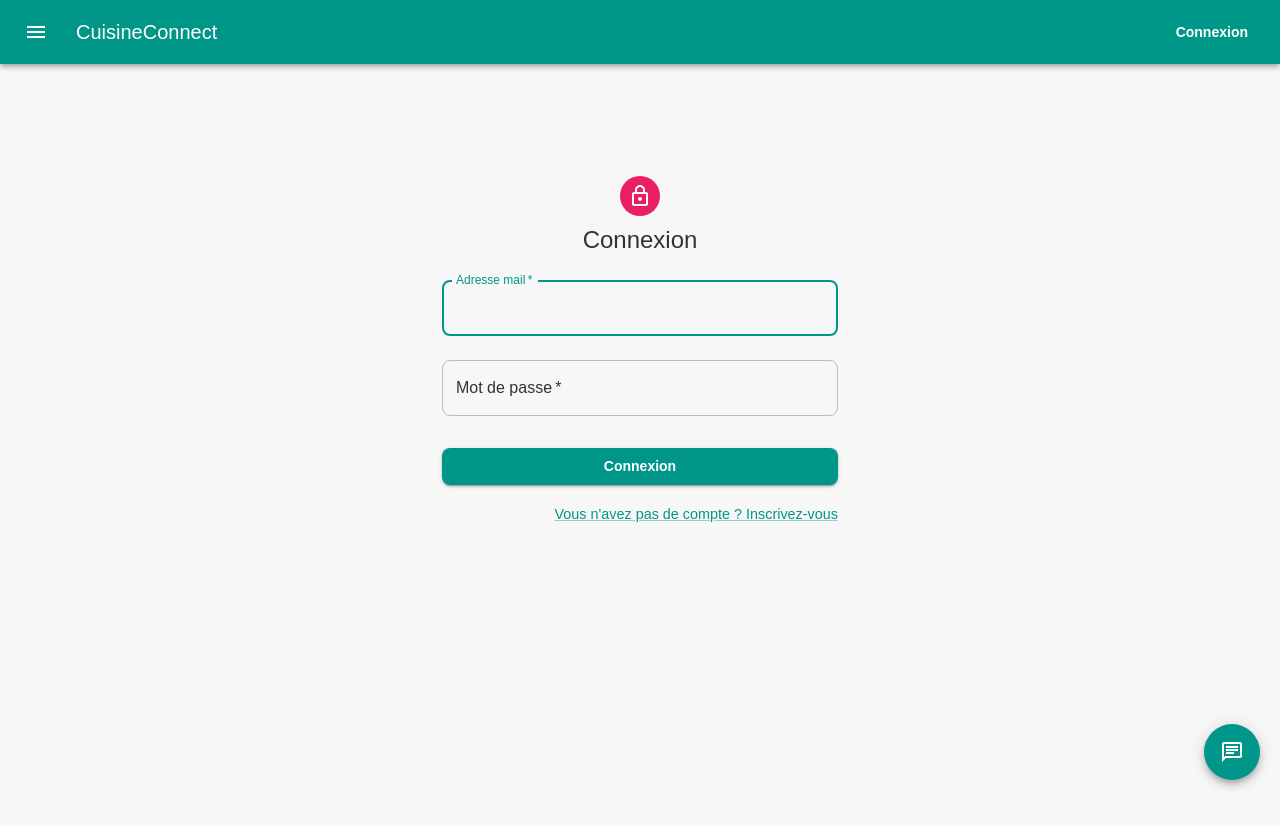
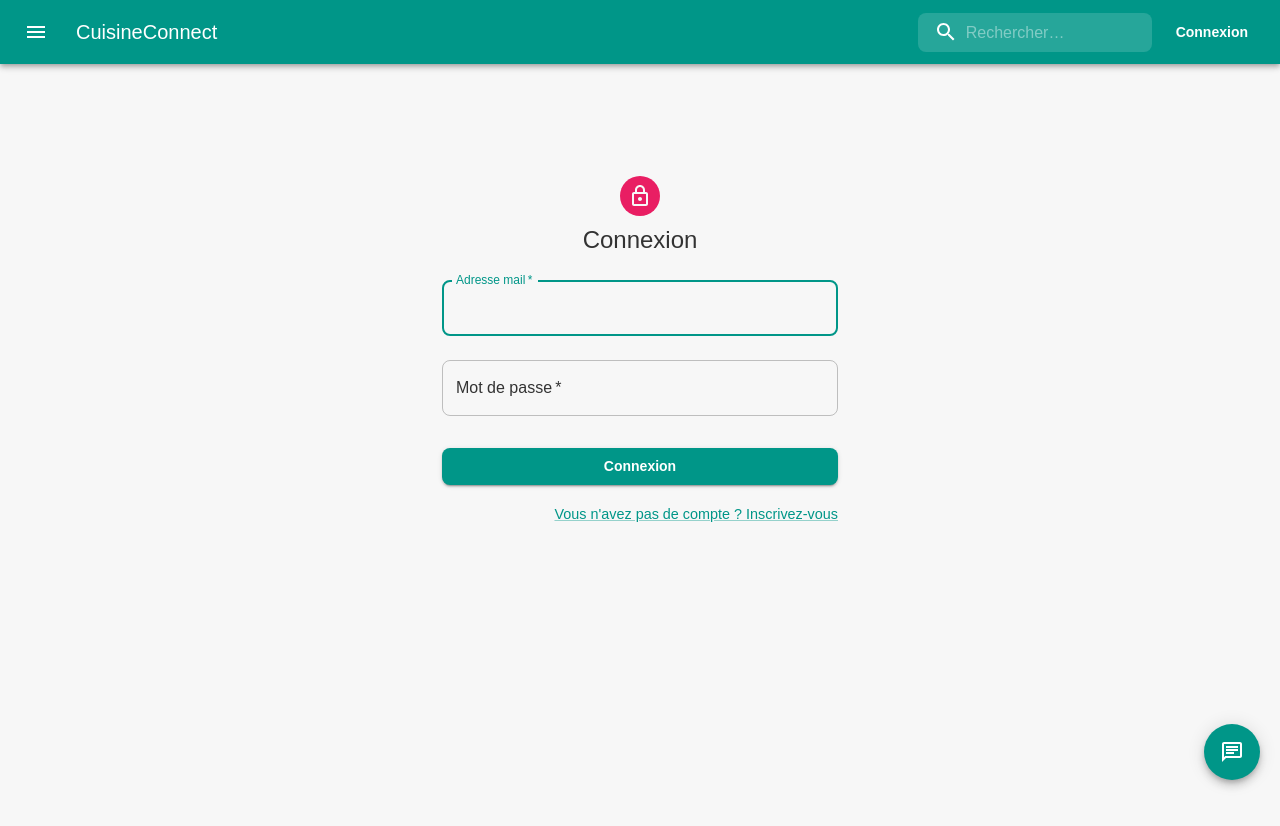
Before and after one commit to ESGI-WEB/the-toques, a Next.js app: page /login in a window 1280 px wide. Shown: the top 826 px of the page. Built offline with nearby package versions, Linux system fonts and the light colour scheme.

Commit message:
moteur de recherche intelligent

```diff
--- /dev/null
+++ b/app/api/search/route.ts
@@ -0,0 +1,79 @@
+import {NextResponse} from "next/server";
+import {PrismaClient} from "@prisma/client";
+import {IChatMessage} from "@/app/resources/models/message";
+import OpenAI from "openai";
+import {
+    getRecipesWithAvg,
+    getRecipesWithIsLiked,
+} from "@/prisma/utils";
+import {isAuthenticated} from "@/app/libs/auth";
+
+export async function POST(request: Request) {
+    const prisma = new PrismaClient();
+
+    const user = await isAuthenticated(request);
+
+    const recipes = await prisma.recipe.findMany({
+        select: {
+            id: true,
+            title: true,
+        },
+        take: 100,
+    });
+
+    const systemMessage: IChatMessage = {
+        role: 'system',
+        content:
+            `Imaginez que vous disposez d'une liste de recettes avec les informations suivantes : "${recipes.map(recipe => `[id: ${recipe.id}, titre: ${recipe.title}]`).join(', ')}". ` +
+            `Votre tâche consiste à, dans un premier temps, générer les étapes et les ingrédients associés à chaque titre de recette.` +
+            `Ensuite, recherche et affiche les IDs des recettes contenant certains éléments spécifiques, à savoir : ${request}. ` +
+            `Le résultat final doit être un tableau JSON contenant uniquement les valeurs des IDs des recettes, triées par pertinence (le nombre de correspondances), avec les recettes les plus pertinentes en premier.` +
+            `Si aucune recette ne contient ces ingrédients, le programme doit renvoyer un tableau vide []. ` +
+            `La réponse finale doit être un tableau sous la forme [number, number, ...].`
+    };
+
+    if (user) {
+        const userDetails = await prisma.user.findUnique({
+            where: {
+                id: user.id,
+            }
+        });
+        if (userDetails?.preferences) {
+            systemMessage.content += ". Voici les préférences alimentaires que l'utilisateur a renseigné sur le site : " + userDetails.preferences + ". Prends en compte ces préférences dans tes réponses si possible."
+        }
+    }
+
+    const openai = new OpenAI();
+    const completion = await openai.chat.completions.create({
+        model: 'gpt-3.5-turbo',
+        messages: [systemMessage as any],
+    });
+
+    let recipeIds = []
+    try {
+        console.log(completion.choices[0].message.content)
+        recipeIds = JSON.parse(completion.choices[0].message.content ?? '');
+    } catch {}
+
+    if (!recipeIds || !Array.isArray(recipeIds)) {
+        await prisma.$disconnect();
+        return new NextResponse(JSON.stringify([]), {status: 200});
+    }
+
+    let recipesSelected = [];
+    recipesSelected = await prisma.recipe.findMany({
+        where: {
+            id: {
+                in: recipeIds.map(id => parseInt(id)),
+            }
+        },
+    });
+
+    recipesSelected = await getRecipesWithAvg(recipesSelected, prisma);
+    if (user) {
+        recipesSelected = await getRecipesWithIsLiked(recipesSelected, prisma, user.id);
+    }
+
+    await prisma.$disconnect();
+    return NextResponse.json(recipesSelected, {status: 200});
+}
--- a/app/layout.tsx
+++ b/app/layout.tsx
@@ -10,8 +10,8 @@ import App from "@/app/resources/components/App";
 const inter = Inter({subsets: ['latin']})
 
 export const metadata: Metadata = {
-    title: 'Create Next App',
-    description: 'Generated by create next app',
+    title: 'CuisineConnect',
+    description: 'Recherche tes recettes de cuisine préférées.',
 }
 
 export default function RootLayout({
--- a/app/resources/components/Header.tsx
+++ b/app/resources/components/Header.tsx
@@ -17,6 +17,7 @@ import {useEffect, useState} from "react";
 import {FavoriteRounded} from "@mui/icons-material";
 import LocalDiningIcon from '@mui/icons-material/LocalDining';
 import {useRouter} from "next/navigation";
+import SearchInput from "@/app/resources/components/SearchInput";
 
 export default function Header() {
     const [menuOpened, setMenuOpened] = useState(false);
@@ -78,7 +79,7 @@ export default function Header() {
                         <Typography variant="h6" component="div" sx={{flexGrow: 1}}>
                             CuisineConnect
                         </Typography>
-
+                        <SearchInput/>
                         {tokenData ?
                             <Button color="inherit" onClick={() => removeToken()}>Déconnexion</Button> :
                             <Button color="inherit" href="/login">Connexion</Button>
--- /dev/null
+++ b/app/resources/components/SearchInput.tsx
@@ -0,0 +1,69 @@
+import SearchIcon from "@mui/icons-material/Search";
+import {alpha, InputBase, styled} from "@mui/material";
+import React from "react";
+import {router} from "next/client";
+import {useRouter} from "next/navigation";
+
+export default function SearchInput() {
+
+    const StyledInputBase = styled(InputBase)(({ theme }) => ({
+        color: 'inherit',
+        '& .MuiInputBase-input': {
+            padding: theme.spacing(1, 1, 1, 0),
+            // vertical padding + font size from searchIcon
+            paddingLeft: `calc(1em + ${theme.spacing(4)})`,
+            transition: theme.transitions.create('width'),
+            width: '100%',
+            [theme.breakpoints.up('md')]: {
+                width: '20ch',
+            },
+        },
+    }));
+
+    const Search = styled('div')(({ theme }) => ({
+        position: 'relative',
+        borderRadius: theme.shape.borderRadius,
+        backgroundColor: alpha(theme.palette.common.white, 0.15),
+        '&:hover': {
+            backgroundColor: alpha(theme.palette.common.white, 0.25),
+        },
+        marginRight: theme.spacing(2),
+        marginLeft: 0,
+        width: '100%',
+        [theme.breakpoints.up('sm')]: {
+            marginLeft: theme.spacing(3),
+            width: 'auto',
+        },
+    }));
+
+    const SearchIconWrapper = styled('div')(({ theme }) => ({
+        padding: theme.spacing(0, 2),
+        height: '100%',
+        position: 'absolute',
+        pointerEvents: 'none',
+        display: 'flex',
+        alignItems: 'center',
+        justifyContent: 'center',
+    }));
+
+    const handleKeyPress = (event: React.KeyboardEvent) => {
+        if (event.key === 'Enter') {
+            router.push('/search?characters=' + JSON.stringify(event.target.value));
+        }
+    };
+
+    const router = useRouter();
+
+    return (
+        <Search>
+            <SearchIconWrapper>
+                <SearchIcon />
+            </SearchIconWrapper>
+            <StyledInputBase
+                placeholder="Rechercher…"
+                inputProps={{ 'aria-label': 'search' }}
+                onKeyPress={handleKeyPress}
+            />
+        </Search>
+    );
+}
```
Also changed, not shown: app/search/page.tsx (added, +59 -0 lines), 1 other file (tests, documents, lock files or other folders).
